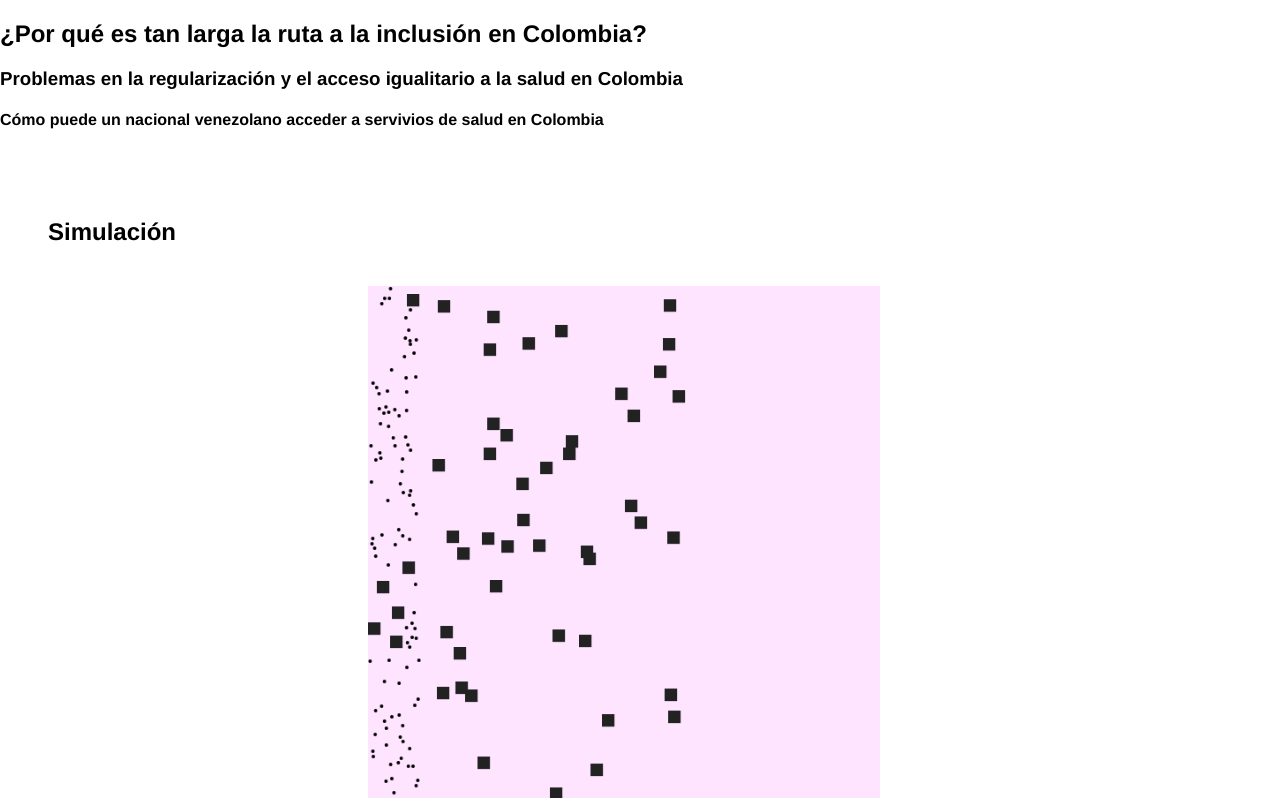
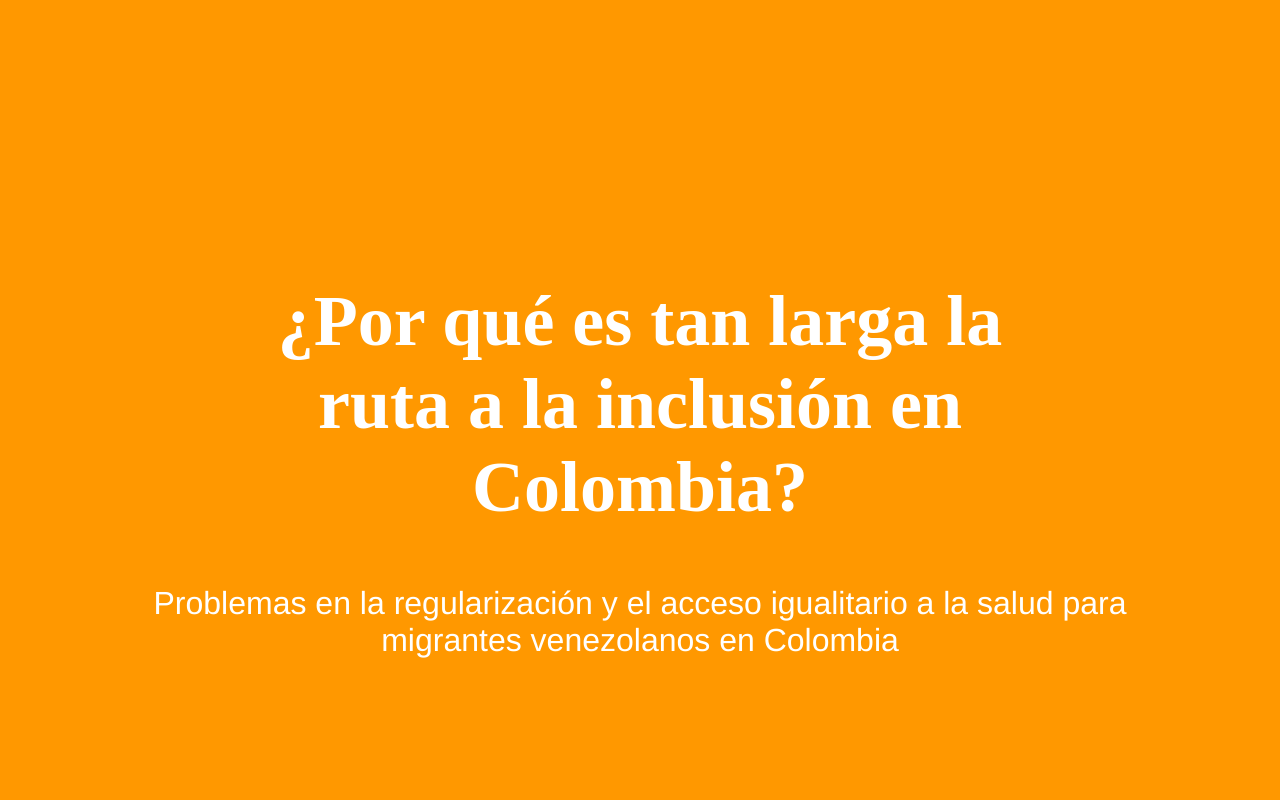
Before and after one commit to enflujo/imagina-inclusion-migrantes, a website built with Vite: page aplicaciones/www/index.html in a window 1280 px wide. Shown: the top 800 px of the page. Built offline with nearby package versions, Linux system fonts and the light colour scheme; a web font is replaced by a local one; what mapbox-gl would draw is missing.

Commit message:
👶🏽 tipografía y colores primera prueba

```diff
--- a/aplicaciones/www/fuente/scss/_constantes.scss
+++ b/aplicaciones/www/fuente/scss/_constantes.scss
@@ -1,5 +1,3 @@
-@import url('https://use.typekit.net/xvu8mbx.css');
-
 $corte1: 450px;
 $corte2: 760px;
 $corte3: 1000px;
@@ -7,9 +5,9 @@
 
 :root {
   /// Fuentes tipográficas hemochas
-  --fuenteParrafo: 'Inter', 'Helvetica', 'Roboto', 'Arial', 'Tahoma', 'Verdana', sans-serif;
-  --fuenteTitulo: 'Bevellier', sans-serif;
-  --font-family: 'Pilcrow Rounded', sans-serif;
+  /// --fuenteParrafo: 'Inter', 'Helvetica', 'Roboto', 'Arial', 'Tahoma', 'Verdana', sans-serif;
+  --fuenteParrafo: 'Bevellier', 'Helvetica', 'Roboto', 'Arial', 'Tahoma', 'Verdana', sans-serif;
+  --fuenteTitulo: 'Sentient', serif;
 
   // Paleta
   --azul: #03a9f4;
@@ -29,9 +27,3 @@
 
   /// Medidas
 }
-
-@supports (font-variation-settings: normal) {
-  :root {
-    --fuenteParrafo: InterVariable, 'Helvetica', 'Roboto', 'Arial', 'Tahoma', 'Verdana', sans-serif;
-  }
-}
--- a/aplicaciones/www/fuente/scss/estilos.scss
+++ b/aplicaciones/www/fuente/scss/estilos.scss
@@ -46,25 +46,27 @@
 }
 
 #contenedorMapa {
-  width: 99vw;
+  width: 80vw;
   height: 100vh;
+  margin: auto;
 
   canvas {
     display: block;
     width: 580px;
     height: 580px;
     margin: auto;
-    border: 2px solid #747474;
-    background-color: #fff8f8;
+    border: 2px solid var(--azul);
+    background-color: var(--naranja);
   }
 }
 
 #contenedorSimulacion {
   padding: 3em;
+  background-color: var(--naranja);
 
   #simulacion {
     transform: translateX(25vw);
-    background-color: rgb(254, 228, 255);
+    background-color: var(--amarilloClaro);
     width: 40vw;
   }
 }
@@ -84,3 +86,37 @@
   display: inline-block;
   margin: 0px 20px 0px 20px;
 }
+
+#contenedorIntroduccion {
+  height: 100vh;
+  background-color: var(--naranja);
+  padding-top: 35vh;
+
+  #tituloSubtitulo {
+    display: flex;
+    flex-direction: column;
+    color: var(--blanco);
+
+    h1 {
+      font-family: var(--fuenteTitulo);
+      font-size: 4.5em;
+      text-align: center;
+      margin: 0vh 20% 0 20%;
+    }
+    #subtitulo {
+      display: flex;
+      flex-direction: column;
+      margin: 3vh 10%;
+
+      text-align: center;
+      h3 {
+        font-weight: 300;
+        font-size: 2em;
+      }
+      h4 {
+        margin-top: 0;
+        font-weight: 300;
+      }
+    }
+  }
+}
--- a/aplicaciones/www/index.html
+++ b/aplicaciones/www/index.html
@@ -35,7 +35,7 @@
     <!-- <meta name="twitter:image:alt" content="Texto que describe la imagen" /> -->
 
     <link
-      href="https://api.fontshare.com/v2/css?f[]=bevellier@2,1&f[]=pilcrow-rounded@1&display=swap"
+      href="https://api.fontshare.com/v2/css?f[]=supreme@2,1&f[]=sentient@2,1&f[]=bevellier@2,1&display=swap"
       rel="stylesheet"
     />
   </head>
@@ -44,10 +44,18 @@
       <div id="contenedorIntroduccion">
         <div id="tituloSubtitulo">
           <h1>¿Por qué es tan larga la ruta a la inclusión en Colombia?</h1>
-          <h3>Problemas en la regularización y el acceso igualitario a la salud en Colombia</h3>
-          <h4>Cómo puede un nacional venezolano acceder a servivios de salud en Colombia</h4>
+          <div id="subtitulo">
+            <h3>
+              Problemas en la regularización y el acceso igualitario a la salud para migrantes venezolanos en Colombia
+            </h3>
+            <!--             <h4>Cómo puede un nacional venezolano acceder a servivios de salud en Colombia</h4>
+ -->
+          </div>
         </div>
       </div>
+      <!--  <div id="simuladorIntro">
+        <canvas id="simulacion2"></canvas>
+      </div> -->
       <div id="contenedorSimulacion">
         <h2>Simulación</h2>
         <canvas id="simulacion"></canvas>
```
